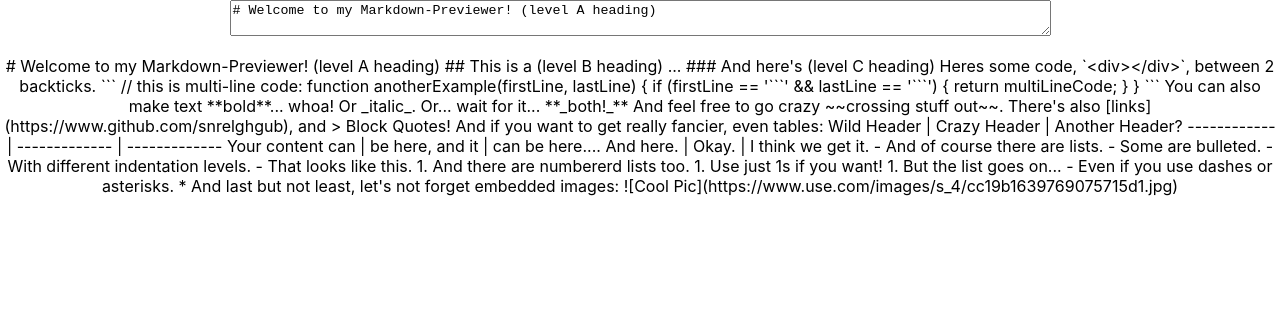
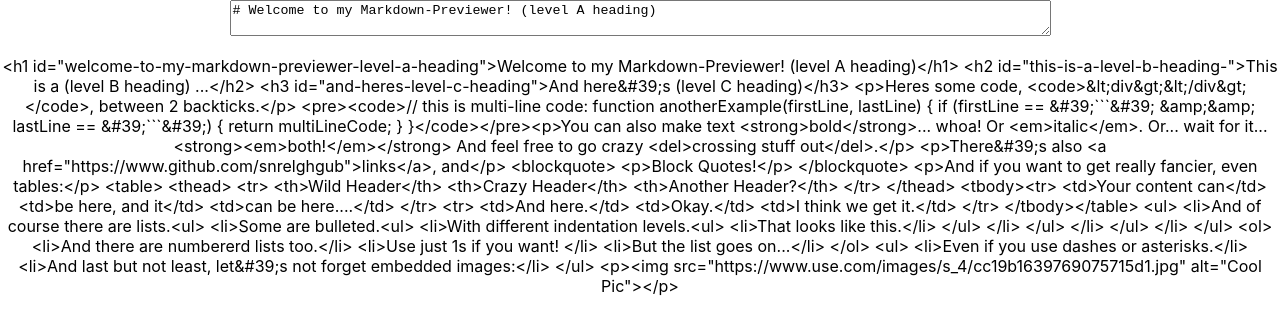
Before and after one commit to snrelghgub/markdown-previewer, a React (Create React App) app: page / in a window 1280 px wide. Shown: the top 334 px of the page. Built offline with nearby package versions, Linux system fonts and the light colour scheme.

Commit message:
installed marked library & added markdown to html conversion capability to app

```diff
--- a/package.json
+++ b/package.json
@@ -3,6 +3,7 @@
   "version": "0.1.0",
   "private": true,
   "dependencies": {
+    "marked": "^0.7.0",
     "react": "^16.9.0",
     "react-dom": "^16.9.0",
     "react-scripts": "3.0.1"
--- a/src/App.js
+++ b/src/App.js
@@ -1,6 +1,8 @@
 import React from 'react';
 import './App.css';
 
+//reference instance
+let marked = require('marked');
 
 class App extends React.Component {
 	constructor(props){
@@ -22,7 +24,7 @@ class App extends React.Component {
     return (
      <div className="App" id="markdown-previewer">
        <textarea onChange={this.updatePreviewer} value={this.state.markdown} row="100" cols="100" id="editor"/>
-       <p id="preview">{this.state.markdown}</p>
+       <p id="preview">{marked(this.state.markdown)}</p>
      </div>
     );
   }
```
Also changed, not shown: 1 other file (tests, documents, lock files or other folders).
